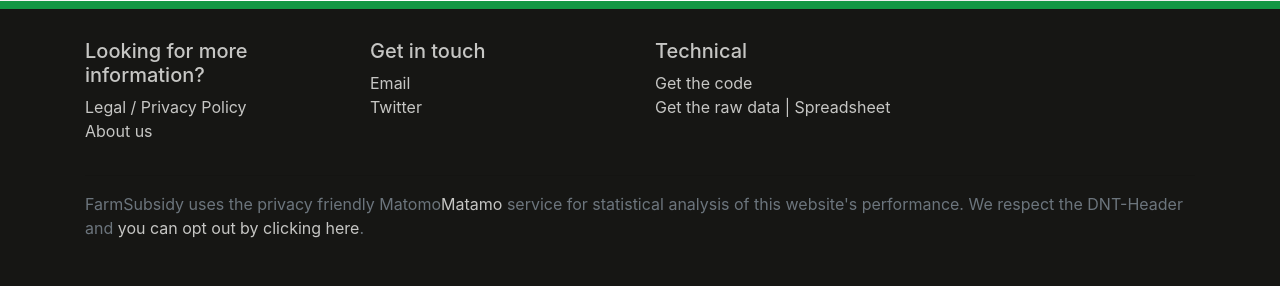
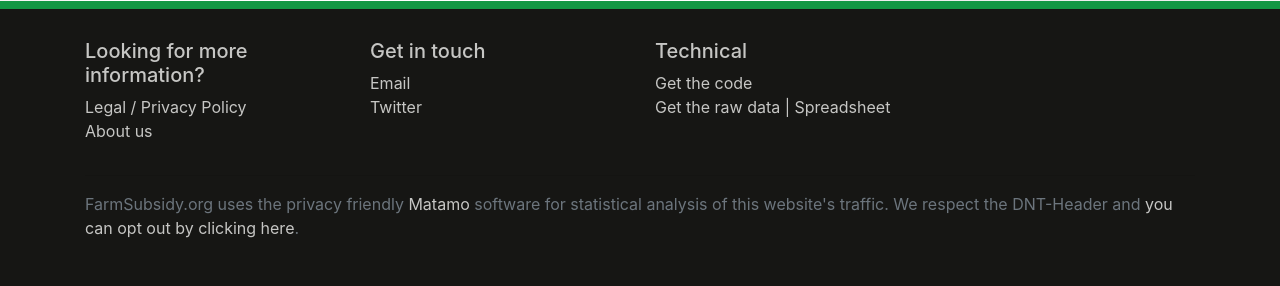
Before and after one commit to okfde/farmsubsidy.org, a Django app: template farmsubsidy_org/templates/503.html in a window 1280 px wide. Shown: the part 610-896 px from the top of the page. Run offline with Django 3.2, Linux system fonts and the light colour scheme; the template is opened without the code that fills it, so the values that code supplies are empty; parts of the project's set-up code (start-up, migrations or seed data) failed here and were passed over; some libraries are stand-ins or nearby versions.

Commit message:
Fix up footer copy

```diff
--- a/farmsubsidy_org/templates/base.html
+++ b/farmsubsidy_org/templates/base.html
@@ -150,7 +150,7 @@
       <div class="row text-small text-muted">
         <div class="col-lg-12">
           <p>
-            FarmSubsidy uses the privacy friendly Matomo<a href="https://matomo.org">Matamo</a> service for statistical analysis of this website's performance. We respect the DNT-Header and <a href="https://traffic.okfn.de/index.php?module=CoreAdminHome&amp;action=optOut&amp;language=en">you can opt out by clicking here</a>.
+            FarmSubsidy.org uses the privacy friendly <a href="https://matomo.org">Matamo</a> software for statistical analysis of this website's traffic. We respect the DNT-Header and <a href="https://traffic.okfn.de/index.php?module=CoreAdminHome&amp;action=optOut&amp;language=en">you can opt out by clicking here</a>.
           </p>
         </div>
       </div>
```
